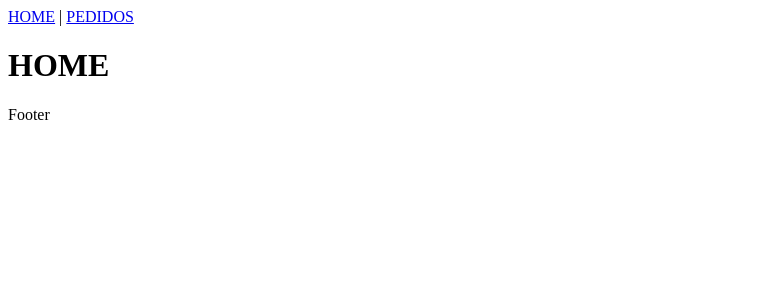
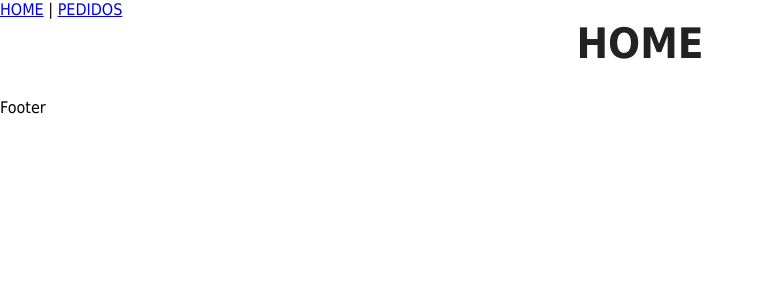
Before and after one commit to victorsantanna/pizzaria-web, a Vue app: page / in a window 1280 px wide. Shown: the top 300 px of the page, without its empty margins (0-763 px from the left). Built offline with nearby package versions, Linux system fonts and the light colour scheme.

Commit message:
feat: adição do data e estilização do App

```diff
--- a/src/App.vue
+++ b/src/App.vue
@@ -1,5 +1,5 @@
 <template>
-  <Navbar />
+  <Navbar :logo="logo_src" :alt="app_name"/>
   <router-view/>
   <Footer />
 
@@ -13,11 +13,35 @@ export default {
   components:{
     Navbar,
     Footer,
+  },
+  data(){
+   return {
+    logo_src: "/img/logo.png",
+    app_name: "Make Your Pizza"
+   }
   }
 
 }
 </script>
 
 <style>
+*{
+  font-family:Tahoma, sans-serif ;
+  padding: 0;
+  margin: 0;
+  box-sizing: border-box;
+}
+.main-container{
+  margin: 50px;
+  min-height: 250px;
+
+}
+
+h1{
+  text-align: center;
+  font-size: 42px;
+  margin-bottom: 30px;
+  color: #222;
+}
 
 </style>
```
